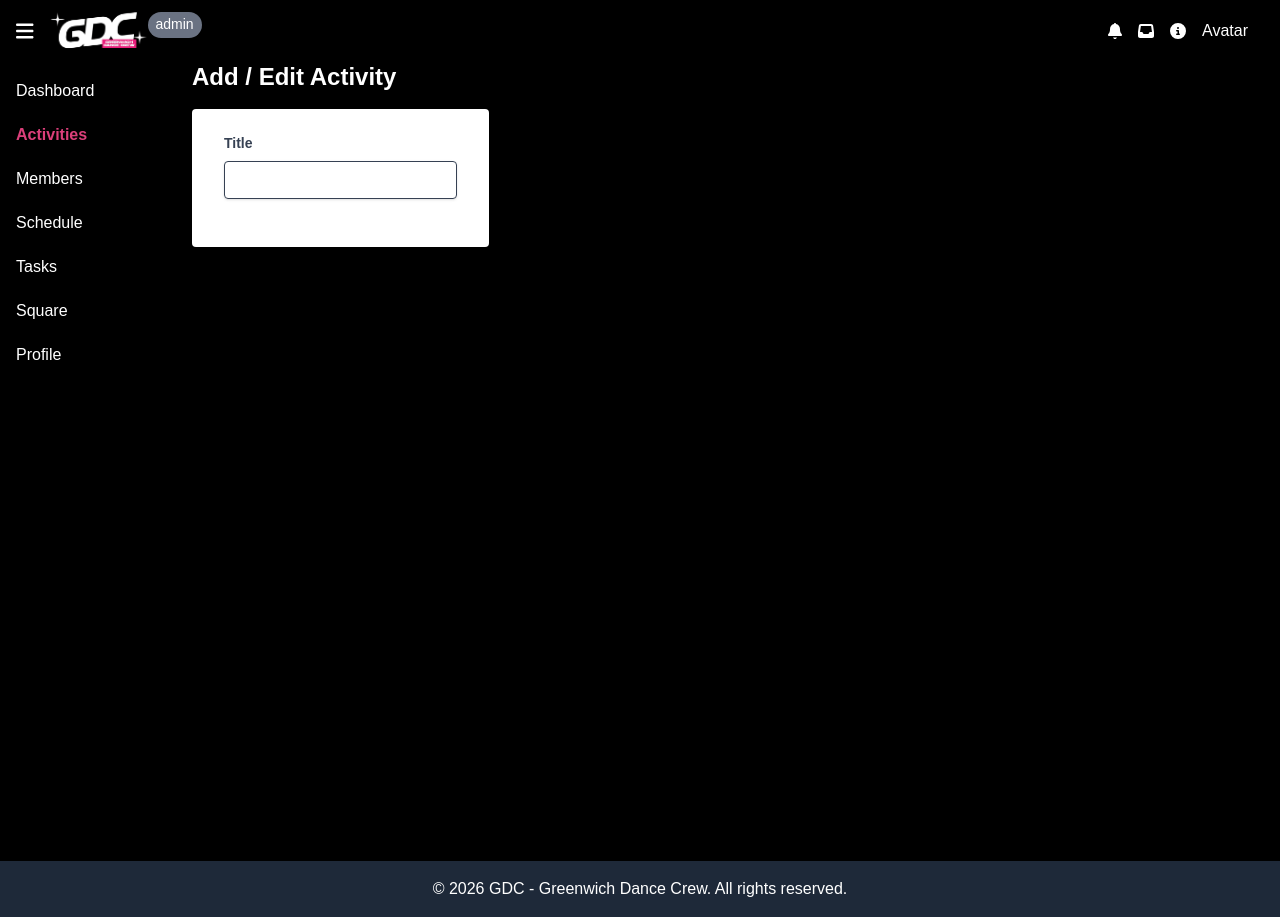
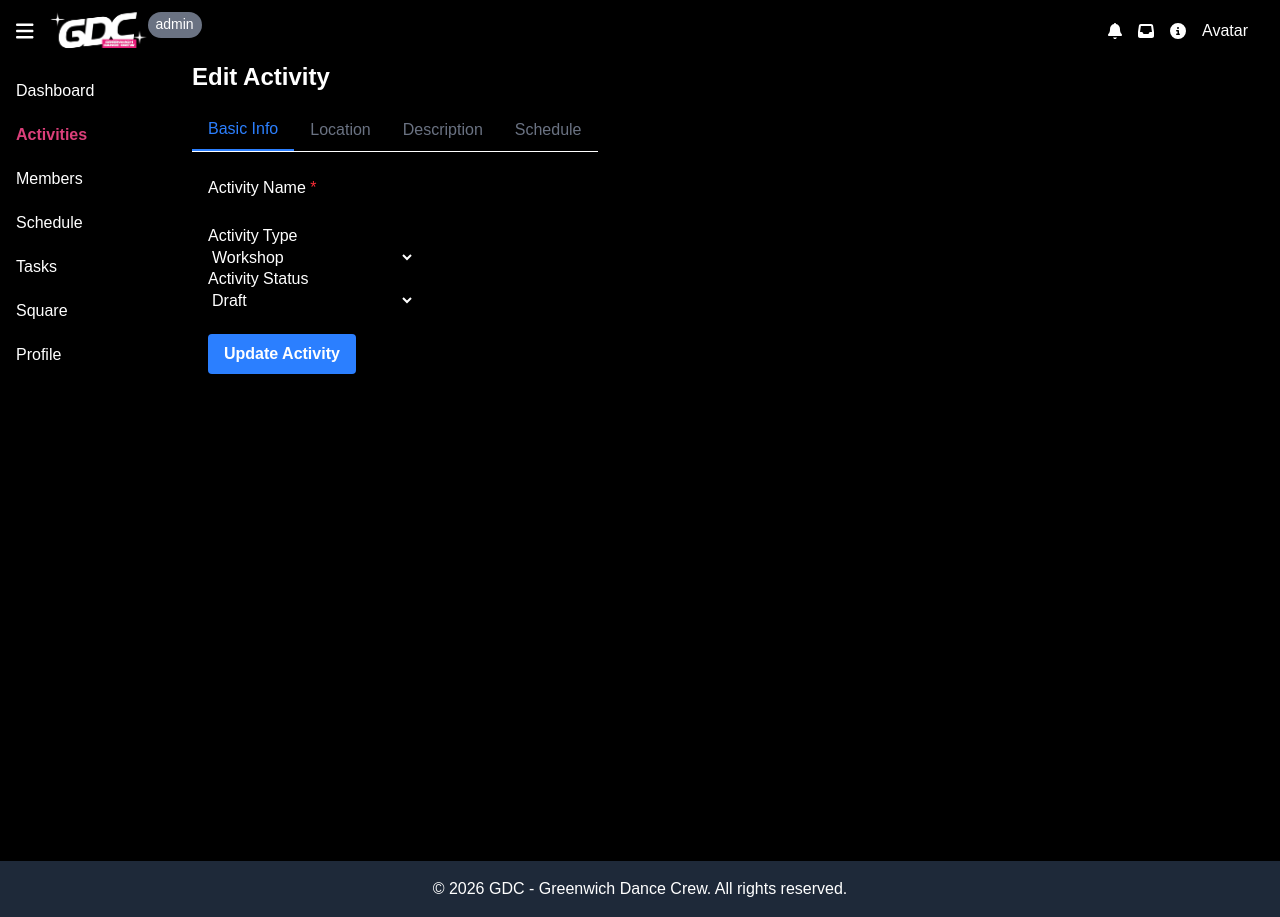
Before and after one commit to tadabngn0132/ClubHub-v0, a React (Vite) app: page /admin/activities/edit/1 in a window 1280 px wide. Built offline with nearby package versions, Linux system fonts and the light colour scheme; no server answers; sample sign-in values are in the browser's storage; a web font is replaced by a local one.

Commit message:
feat: refactor ActivityForm and related components for improved structure and functionality; update routing and state management

```diff
--- a/src/components/main/internal/ActivitiesTableView.jsx
+++ b/src/components/main/internal/ActivitiesTableView.jsx
@@ -2,7 +2,7 @@ import {
   getActivitiesList,
   deleteActivityById
 } from '../../../store/slices/activitySlice'
-import { useEffect } from 'react'
+import { useEffect, useState } from 'react'
 import { useDispatch, useSelector } from 'react-redux'
 import { Link } from 'react-router-dom'
 import { sampleActivityData } from '../../../data/sampleActivityData'
--- a/src/components/main/internal/ActivityBasicInfoSection.jsx
+++ b/src/components/main/internal/ActivityBasicInfoSection.jsx
@@ -8,7 +8,7 @@ const ActivityBasicInfoSection = () => {
   } = useFormContext();
 
   return (
-    <div>
+    <div className='flex flex-col'>
       <label htmlFor="name">Activity Name <span className="text-red-500">*</span></label>
       <input type="text" id='name' {...register("name", {
         required: "Activity name cannot be empty.",
--- a/src/components/main/internal/ActivityDescriptionSection.jsx
+++ b/src/components/main/internal/ActivityDescriptionSection.jsx
@@ -8,7 +8,7 @@ const ActivityDescriptionSection = () => {
   } = useFormContext();
 
   return (
-    <div>
+    <div className='flex flex-col'>
       {/* TODO: Implement rich text editor for better description input */}
       <label htmlFor="activity_description">Activity Description <span className='text-red-500'>*</span></label>
       <textarea name="activity_description" id="activity_description" rows="5" {...register("activity_description", {
--- a/src/components/main/internal/ActivityForm.jsx
+++ b/src/components/main/internal/ActivityForm.jsx
@@ -1,21 +1,23 @@
 import {
   createActivity,
   getActivityById,
-  getActivitiesList,
-  deleteActivityById
+  updateActivityById
 } from '../../../store/slices/activitySlice'
 import { useDispatch } from 'react-redux'
-import { useEffect } from 'react'
-import { useForm } from 'react-hook-form'
+import { useEffect, useState } from 'react'
+import { useForm, FormProvider } from 'react-hook-form'
+import { Toaster } from 'react-hot-toast'
+import ActivityBasicInfoSection from './ActivityBasicInfoSection.jsx'
+import ActivityLocationSection from './ActivityLocationSection.jsx'
+import ActivityDescriptionSection from './ActivityDescriptionSection.jsx'
+import ActivityScheduleSection from './ActivityScheduleSection.jsx'
 
-const ActivityForm = ({ type }) => {
+
+const ActivityForm = ({ mode, activityId }) => {
   const dispatch = useDispatch()
+  const [activeTab, setActiveTab] = useState(0)
 
-  const {
-    register,
-    handleSubmit,
-    formState: { errors }
-  } = useForm({
+  const methods = useForm({
     defaultValues: {
       title: '',
       description: '',
@@ -25,37 +27,93 @@ const ActivityForm = ({ type }) => {
     reValidateMode: 'onChange'
   })
 
+  const { isValid } = methods.formState
+
   useEffect(() => {
-    // If editing, fetch activity data here
-  }, [])
+    if (mode === 'edit') {
+      const resData = dispatch(getActivityById(activityId))
+      if (resData && resData.payload) {
+        // Reset form with fetched activity data
+        methods.reset({
+          title: resData.payload.title || '',
+          description: resData.payload.description || '',
+          date: resData.payload.date || ''
+        })
+      }
+    } else if (mode === 'add') {
+      methods.reset({
+        title: '',
+        description: '',
+        date: ''
+      })
+    }
+  }, [mode, activityId, methods])
+
+  const tabs = [
+    { name: 'Basic Info', component: ActivityBasicInfoSection },
+    { name: 'Location', component: ActivityLocationSection },
+    { name: 'Description', component: ActivityDescriptionSection },
+    { name: 'Schedule', component: ActivityScheduleSection }
+  ]
 
   const handleSaveData = (data) => {
     // Handle form submission for both add and edit modes
-    if (type === "add") {
+    if (mode === "add") {
       dispatch(createActivity(data))
-    } else if (type === "edit") {
-      // Dispatch update action here
+    } else if (mode === "edit") {
+      dispatch(updateActivityById(data))
     }
   }
 
   return (
     <div>
-      <h2 className="text-2xl font-bold mb-4">Add / Edit Activity</h2>
-      {/* Form fields will go here */}
-      <form className="bg-white shadow-md rounded px-8 pt-6 pb-8 mb-4" onSubmit={handleSubmit(handleSaveData)}>
-        <div className="mb-4">
-          <label className="block text-gray-700 text-sm font-bold mb-2" htmlFor="title">
-            Title
-          </label>
-          <input
-            type="text"
-            id="title"
-            {...register('title', { required: 'Title is required' })}
-            className={`shadow appearance-none border rounded w-full py-2 px-3 text-gray-700 leading-tight focus:outline-none focus:shadow-outline ${errors.title ? 'border-red-500' : ''}`}
-          />
-          {errors.title && <p className="text-red-500 text-xs italic mt-2">{errors.title.message}</p>}
-        </div>
-      </form>
+      <Toaster position="top-right" reverseOrder={false} />
+      <h2 className="text-2xl font-bold mb-4">{mode === "add" ? "Add New Activity" : "Edit Activity"}</h2>
+
+      {/* Tab navigation */}
+      <div className="flex border-b mb-4">
+        {tabs.map((tab, index) => (
+          <button
+            key={index}
+            className={`py-2 px-4 ${
+              activeTab === index
+                ? "border-b-2 border-blue-500 text-blue-500"
+                : "text-gray-500"
+            }`}
+            onClick={() => setActiveTab(index)}
+            type="button"
+          >
+            {tab.name}
+          </button>
+        ))}
+      </div>
+
+      <FormProvider {...methods}>
+        <form
+          onSubmit={methods.handleSubmit(handleSaveData)}
+          className="shadow-md rounded px-4 py-2 mb-4"
+        >
+          {/* Render active tab content */}
+          {tabs.map((tab, index) => (
+            <div
+              key={index}
+              style={{ display: activeTab === index ? "flex" : "none" }}
+            >
+              <tab.component />
+            </div>
+          ))}
+
+          <div className="flex items-center justify-between my-6">
+            <button
+              type="submit"
+              className="bg-blue-500 hover:bg-blue-700 text-white font-bold py-2 px-4 rounded"
+              disabled={!isValid}
+            >
+              {mode === "add" ? "Add Activity" : "Update Activity"}
+            </button>
+          </div>
+        </form>
+      </FormProvider>
     </div>
   )
 }
--- a/src/components/main/internal/ActivityScheduleSection.jsx
+++ b/src/components/main/internal/ActivityScheduleSection.jsx
@@ -8,9 +8,9 @@ const ActivityScheduleSection = () => {
   } = useFormContext();
 
   return (
-    <div>
+    <div className='flex flex-col'>
       <label htmlFor="start_date_time">Activity Start Date/Time <span className='text-red-500'>*</span></label>
-      <input type="datetime" name="start_date_time" id="start_date_time" {...register("start_date", {
+      <input type="datetime-local" name="start_date_time" id="start_date_time" {...register("start_date", {
         required: "Activity start date/time cannot be empty"
       })} />
       {errors.start_date && (
@@ -18,7 +18,7 @@ const ActivityScheduleSection = () => {
       )}
 
       <label htmlFor="end_date_time">Activity End Date/Time <span className='text-red-500'>*</span></label>
-      <input type="datetime" name="end_date_time" id="end_date_time" {...register("end_date", {
+      <input type="datetime-local" name="end_date_time" id="end_date_time" {...register("end_date", {
         required: "Activity end date/time cannot be empty"
       })} />
       {errors.end_date && (
--- a/src/components/main/internal/MemberForm.jsx
+++ b/src/components/main/internal/MemberForm.jsx
@@ -39,18 +39,18 @@ const MemberForm = ({ mode, memberId }) => {
 
   useEffect(() => {
     if (mode === "edit" && memberId) {
-      resData = dispatch(getUserById(memberId));
+      const resData = dispatch(getUserById(memberId));
 
-        if (res.payload) {
-          methods.reset({
-            name: res.payload.name || "",
-            email: res.payload.email || "",
-            phoneNumber: res.payload.phoneNumber || "",
-            role: res.payload.role || "",
-            avatar: res.payload.avatar || null,
-            bio: res.payload.bio || "",
-          });
-        }
+      if (resData && resData.payload) {
+        methods.reset({
+          name: resData.payload.name || "",
+          email: resData.payload.email || "",
+          phoneNumber: resData.payload.phoneNumber || "",
+          role: resData.payload.role || "",
+          avatar: resData.payload.avatar || null,
+          bio: resData.payload.bio || "",
+        });
+      }
     } else if (mode === "add") {
       methods.reset({
         name: "",
--- a/src/pages/private/admin/AdminActivities.jsx
+++ b/src/pages/private/admin/AdminActivities.jsx
@@ -31,7 +31,7 @@ const AdminActivities = () => {
 
         <span>
           <Link
-            to="/admin/activities/create"
+            to="/admin/activities/add"
             className="inline-block border-1 border-[var(--pink-color)] rounded-lg p-2 py-1 text-[var(--pink-color)] text-sm/tight hover:bg-[var(--pink-color)] hover:text-white"
           >
             Create New Activity
--- a/src/pages/private/admin/AdminAddActivity.jsx
+++ b/src/pages/private/admin/AdminAddActivity.jsx
@@ -3,7 +3,7 @@ import ActivityForm from "../../../components/main/internal/ActivityForm"
 const AdminAddActivity = () => {
   return (
     <div>
-      <ActivityForm type="add" />
+      <ActivityForm mode="add" />
     </div>
   )
 }
--- a/src/pages/private/admin/AdminEditActivity.jsx
+++ b/src/pages/private/admin/AdminEditActivity.jsx
@@ -3,7 +3,7 @@ import ActivityForm from "../../../components/main/internal/ActivityForm"
 const AdminEditActivity = () => {
   return (
     <div>
-      <ActivityForm type="edit" />
+      <ActivityForm mode="edit" />
     </div>
   )
 }
```
Also changed, not shown: src/components/main/internal/ActivityLocationSection.jsx (+9 -1 lines).
